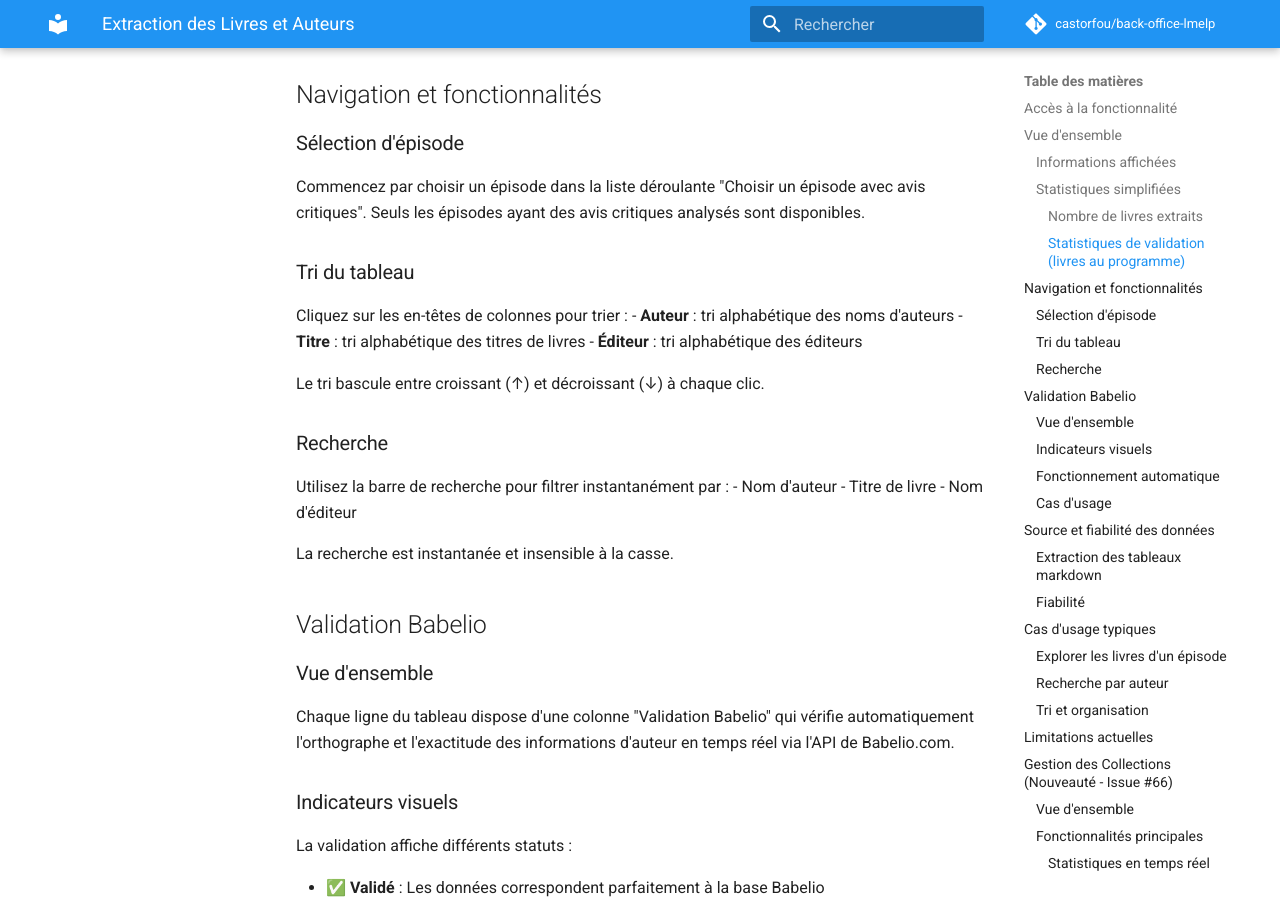
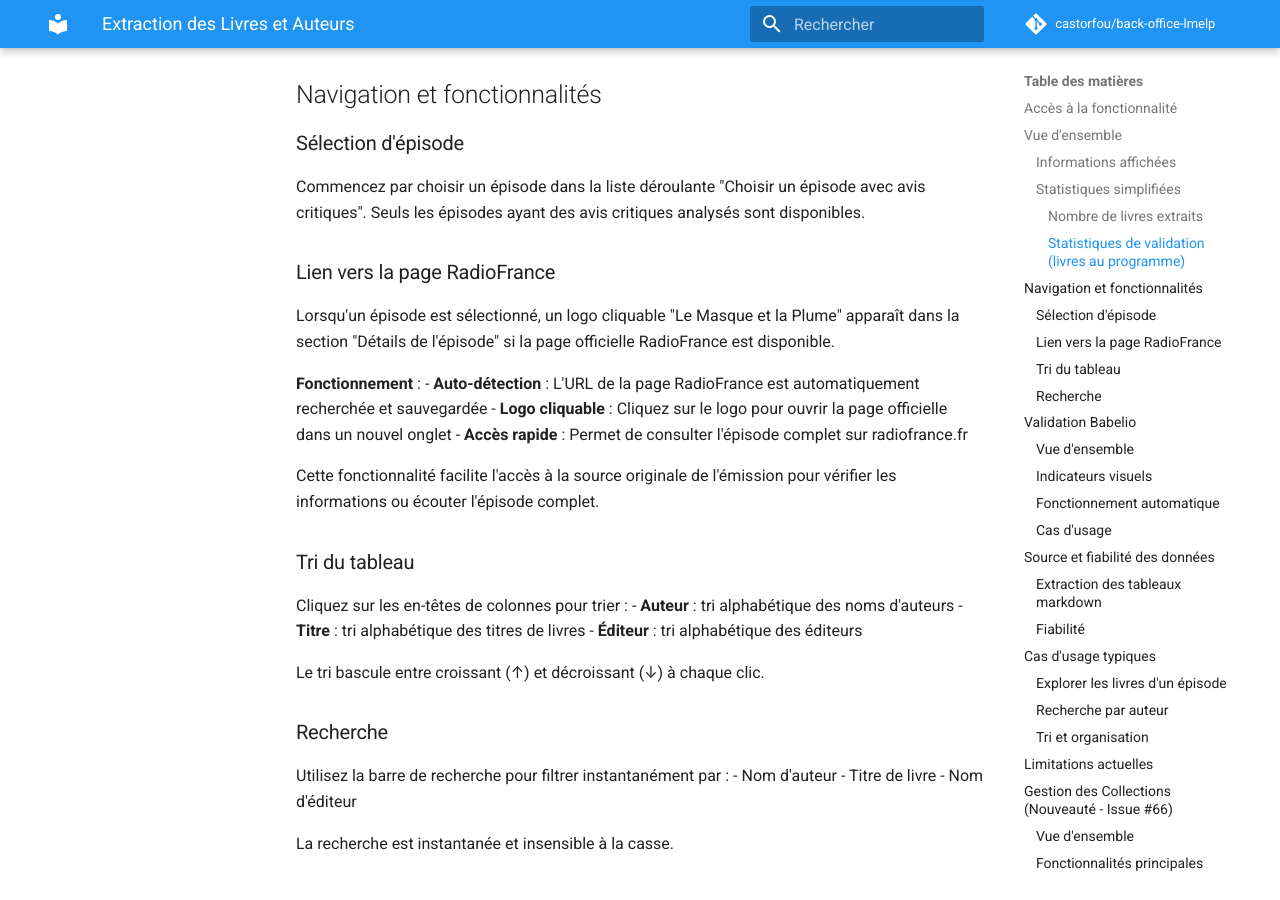
Before and after one commit to castorfou/back-office-lmelp, an MkDocs documentation site: the page built from docs/user/livres-auteurs-extraction.md, in a window 1280 px wide and 900 px high, scrolled down 1277 px. Built offline with MkDocs 1.6.1 and Material for MkDocs 9.7.7, drawn with Linux system fonts in a browser that asks for light colours; comment, search, counter and statistics services are not loaded.

Commit message:
docs: add RadioFrance episode page link to user documentation
Add user documentation for RadioFrance logo clickable link feature.

Changes:
- Document auto-detection and display of RadioFrance page URL
- Explain clickable logo behavior (opens in new tab)
- Describe access to official episode source

Follows documentation writing guidelines (no issue references, current state only).

🤖 Generated with [Claude Code](https://claude.com/claude-code)

Co-Authored-By: Claude <noreply@anthropic.com>

```diff
--- a/docs/user/livres-auteurs-extraction.md
+++ b/docs/user/livres-auteurs-extraction.md
@@ -42,6 +42,17 @@ Cet affichage permet de suivre rapidement la progression du traitement des livre
 
 ### Sélection d'épisode
 Commencez par choisir un épisode dans la liste déroulante "Choisir un épisode avec avis critiques". Seuls les épisodes ayant des avis critiques analysés sont disponibles.
+
+### Lien vers la page RadioFrance
+
+Lorsqu'un épisode est sélectionné, un logo cliquable "Le Masque et la Plume" apparaît dans la section "Détails de l'épisode" si la page officielle RadioFrance est disponible.
+
+**Fonctionnement** :
+- **Auto-détection** : L'URL de la page RadioFrance est automatiquement recherchée et sauvegardée
+- **Logo cliquable** : Cliquez sur le logo pour ouvrir la page officielle dans un nouvel onglet
+- **Accès rapide** : Permet de consulter l'épisode complet sur radiofrance.fr
+
+Cette fonctionnalité facilite l'accès à la source originale de l'émission pour vérifier les informations ou écouter l'épisode complet.
 
 ### Tri du tableau
 Cliquez sur les en-têtes de colonnes pour trier :
```
